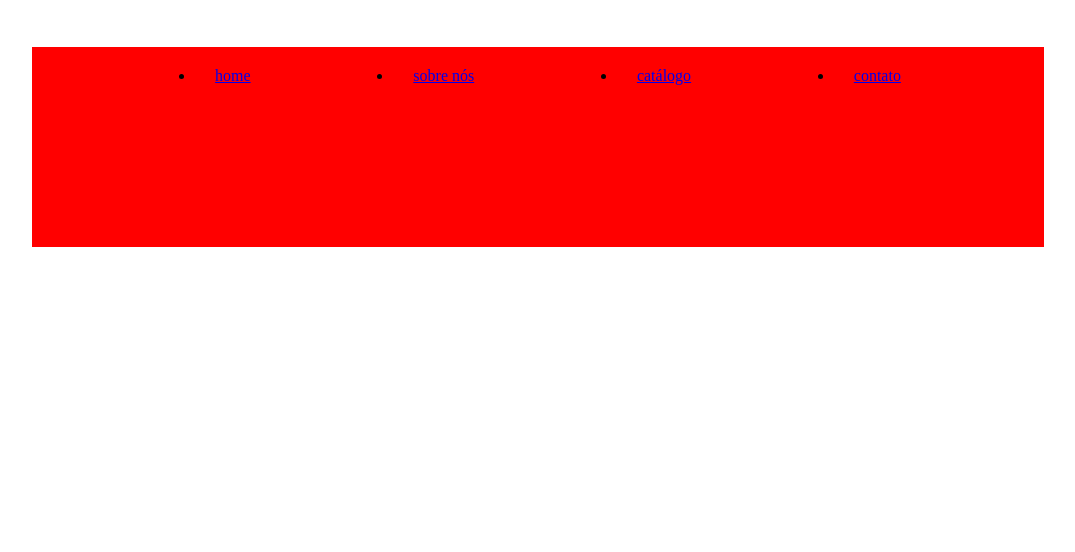
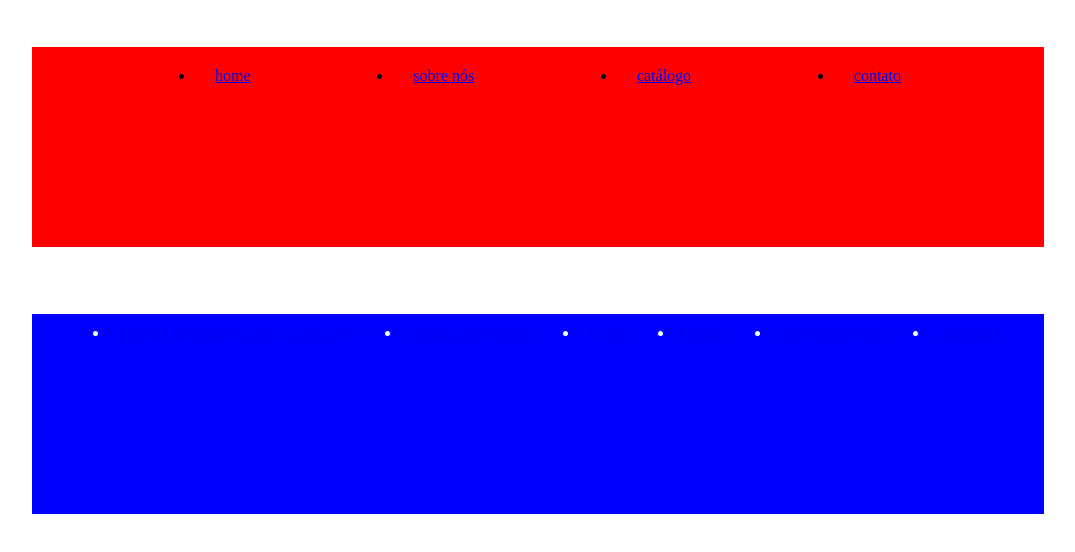
Before and after one commit to danieliwano/sapatariadonaldo, a plain HTML site: page index.html in a window 1280 px wide. Shown: the part 202-754 px from the top of the page, without its empty margins (102-1177 px from the left). Drawn offline with Linux system fonts and the light colour scheme.

Commit message:
paginas de opcoes catalogos

```diff
--- a/index.html
+++ b/index.html
@@ -29,6 +29,29 @@
             </ul>
         </nav>
         <h1> </h1>
+        <nav class="menunavegacao">
+            <ul class="ul">
+                <li class="li">
+                    <a href="sapatosmasculinos.html">Sapatos masculinos,fem,cint,bols,inf</a>
+                </li>
+                <li class="li">
+                    <a href="sapatosfemininos.html">Sapatos femininos</a>
+                    <img src=""
+                </li>
+                <li class="li">
+                    <a href="cintos.html">cintos</a>
+                </li>
+                <li class="li">
+                    <a href="bolsas.html">bolsas</a>
+                </li>
+                <li class="li">
+                    <a href="sapatosinfantis">Sapatos infantis</a>
+                </li>
+                <li class="li">
+                    <a href="alugueis.html">Aluguéis</a>
+                </li>
+            </ul>
+        </nav>
 
     </header>
 </body>
--- a/style.css
+++ b/style.css
@@ -4,6 +4,20 @@
 
 
 }
+
+.ul{
+    background-color: blue;
+    font-size: medium;
+    display: flex;
+    justify-content: space-evenly;
+    height: 200PX;
+}
+.li{
+    padding: 10px;
+    color:azure;
+}
+
+
 
 ul{
     background-color: red;
```
Also changed, not shown: quemsomos.html (+5 -0 lines), alugueis.html (added), bolsas.html (added), cintos.html (added), sapatosfemininos.html (added), sapatosmasculinos.html (added), 1 other file.
